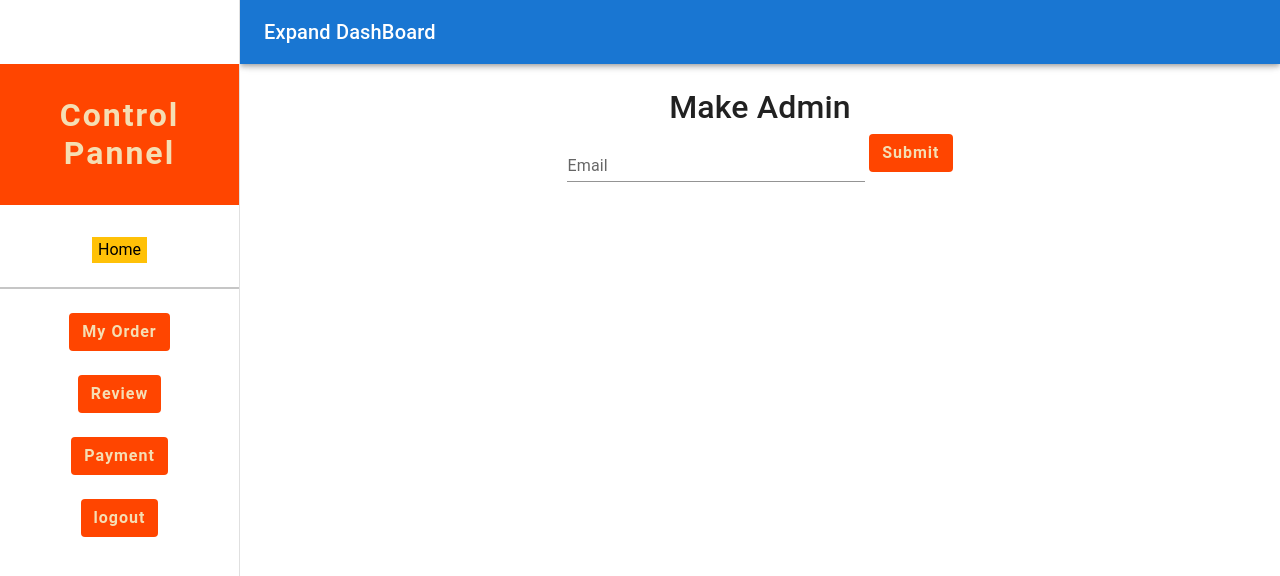
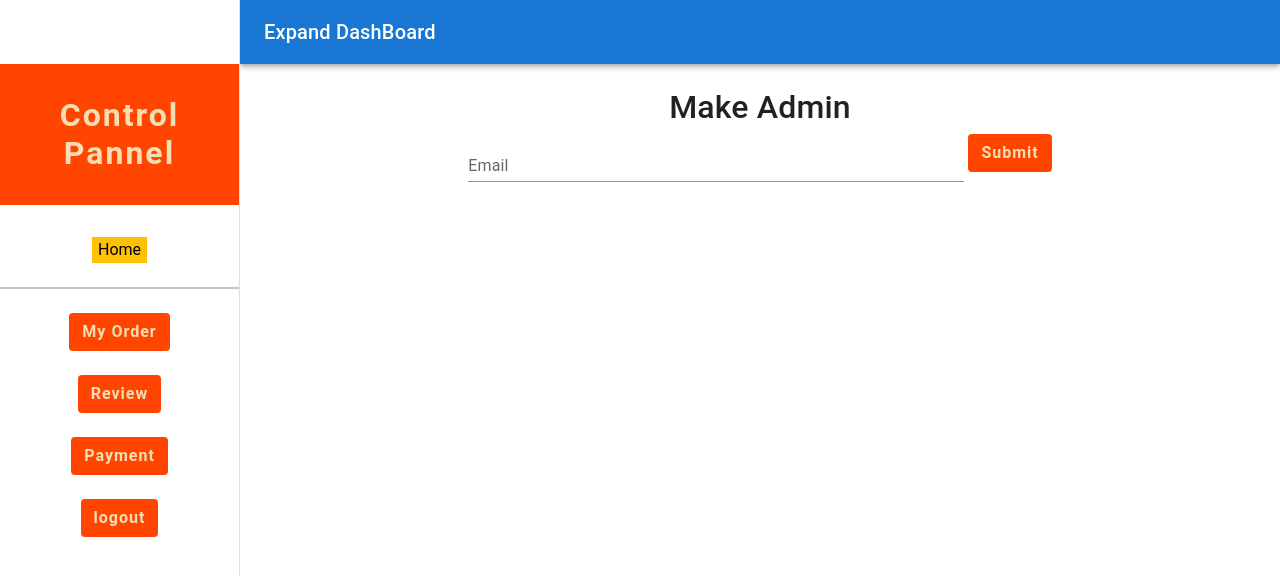
Before and after one commit to Nayimh/Nayimh-Crud-Project, a React (Create React App) app: page /dashBoard/makeAdmin in a window 1280 px wide. Shown: the top 576 px of the page. Built offline with nearby package versions, Linux system fonts and the light colour scheme; no server answers; sample sign-in values are in the browser's storage.

Commit message:
redmi fire edited

```diff
--- a/src/Pages/DashBoard/MakeAdmin/MakeAdmin.js
+++ b/src/Pages/DashBoard/MakeAdmin/MakeAdmin.js
@@ -33,7 +33,7 @@ const MakeAdmin = () => {
         <div>
             <h2>Make Admin</h2>
             <form onSubmit={handleAdmin}>
-                <TextField onBlur={handleOnblur} label="Email" type="email" variant="standard" sx={{width: "30%"}}/> <button type="submit" className="btn">Submit</button>
+                <TextField onBlur={handleOnblur} label="Email" type="email" variant="standard" sx={{width: "50%"}}/> <button type="submit" className="btn">Submit</button>
             </form>
             {success && <Alert severity="success">Success</Alert>}
         </div>
```
Also changed, not shown: 1 other file (tests, documents, lock files or other folders).
